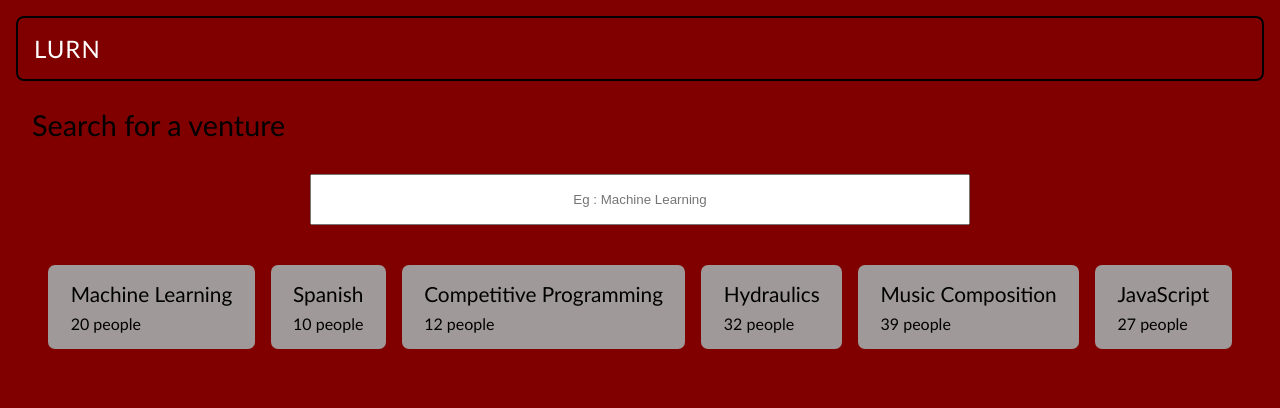
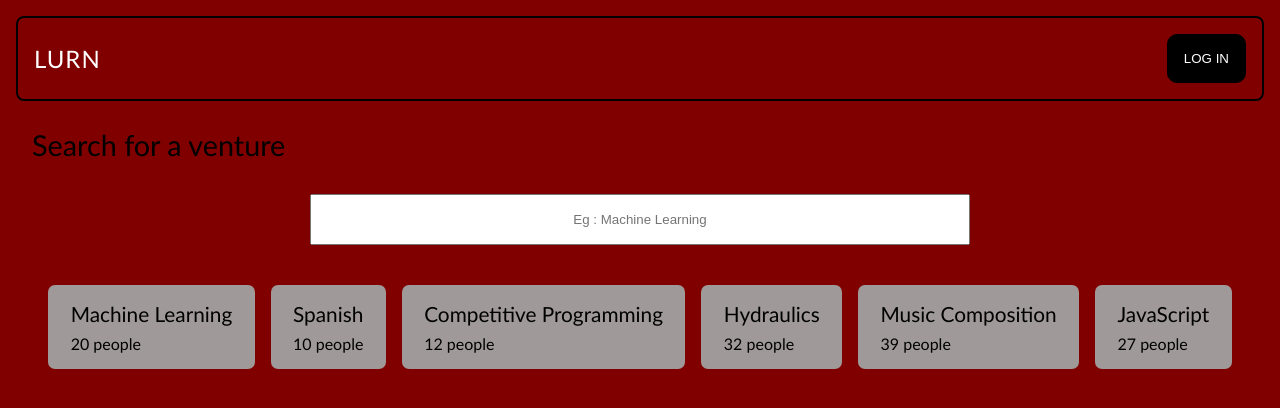
Before and after one commit to Aftab-M/Lurn, a React (Vite) app: page /newVenture in a window 1280 px wide. Shown: the top 408 px of the page. Built offline with nearby package versions, Linux system fonts and the light colour scheme.

Commit message:
Cookies Implementation

```diff
--- a/src/components/Body.jsx
+++ b/src/components/Body.jsx
@@ -15,7 +15,8 @@ function Body(){
 
     function handleLogin(user){
         // setCookies(name, value, options[])       -- SYNTAX
-        setCookies("user", user, {path:'/', expires: Date.now()+2});
+        setCookies("user", user, {path:'/'});
+        setCookies('isLoggedIn', true);
     }
 
     const ventures = [{'name':'Machine Learning', 'progress':'10'},
--- a/src/components/CompoCss.css
+++ b/src/components/CompoCss.css
@@ -8,6 +8,9 @@
     font-size: 1.5rem;
     letter-spacing: 1px;
     cursor: default;
+    display: flex;
+    align-items: center;
+    justify-content: space-between;
 }
 
 
@@ -54,3 +57,9 @@
         text-align: center;
     }
 }
+
+
+
+.log{
+
+}
--- a/src/components/Header.jsx
+++ b/src/components/Header.jsx
@@ -1,13 +1,34 @@
 import React from "react";
 import './CompoCss.css';
 import { useNavigate } from "react-router-dom";
+import { CookiesProvider, useCookies } from "react-cookie";
 
 function Header(){
     const nav = useNavigate()
+    const [cookie, setCookies] = useCookies(['isLoggedIn', 'userName']);
+    const isLoggedIn = cookie.isLoggedIn;
+
+    const logOut = () => {
+        setCookies('isLoggedIn', false)
+        setCookies('user', null)
+    }
+
+
     return(
     <>
+        <CookiesProvider>
+            <div className='header' onClick={()=>{nav('/')}}>
+                LURN
+                {
+                    (isLoggedIn) ?
+                    <button className="log" onClick={()=>{logOut()}}>LOG OUT</button>
+                                :
+                    <button className="log">LOG IN</button>
+                }
+            </div>
 
-        <div className='header' onClick={()=>{nav('/')}}>LURN</div>
+        </CookiesProvider>
+
 
     </>);
 
```
Also changed, not shown: src/components/LoginPage.jsx (line endings or trailing spaces).
